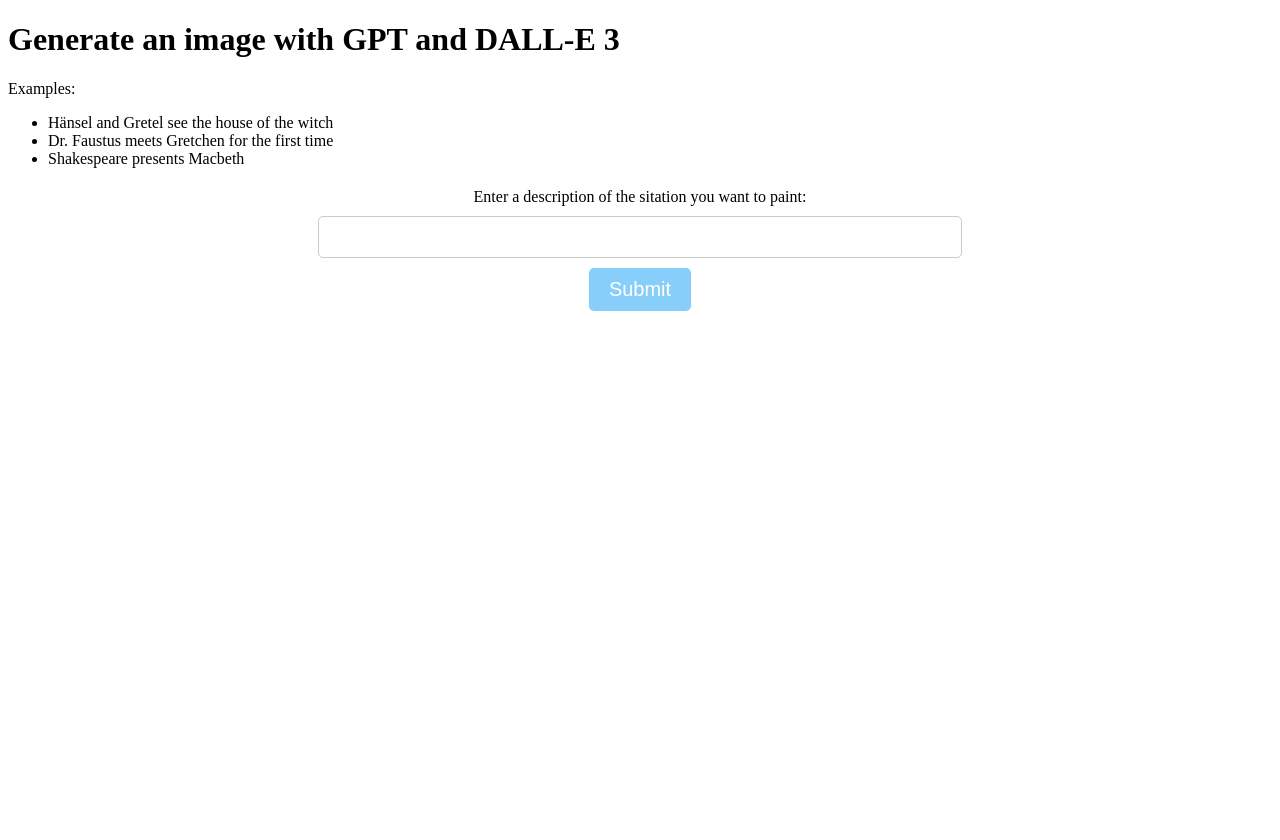
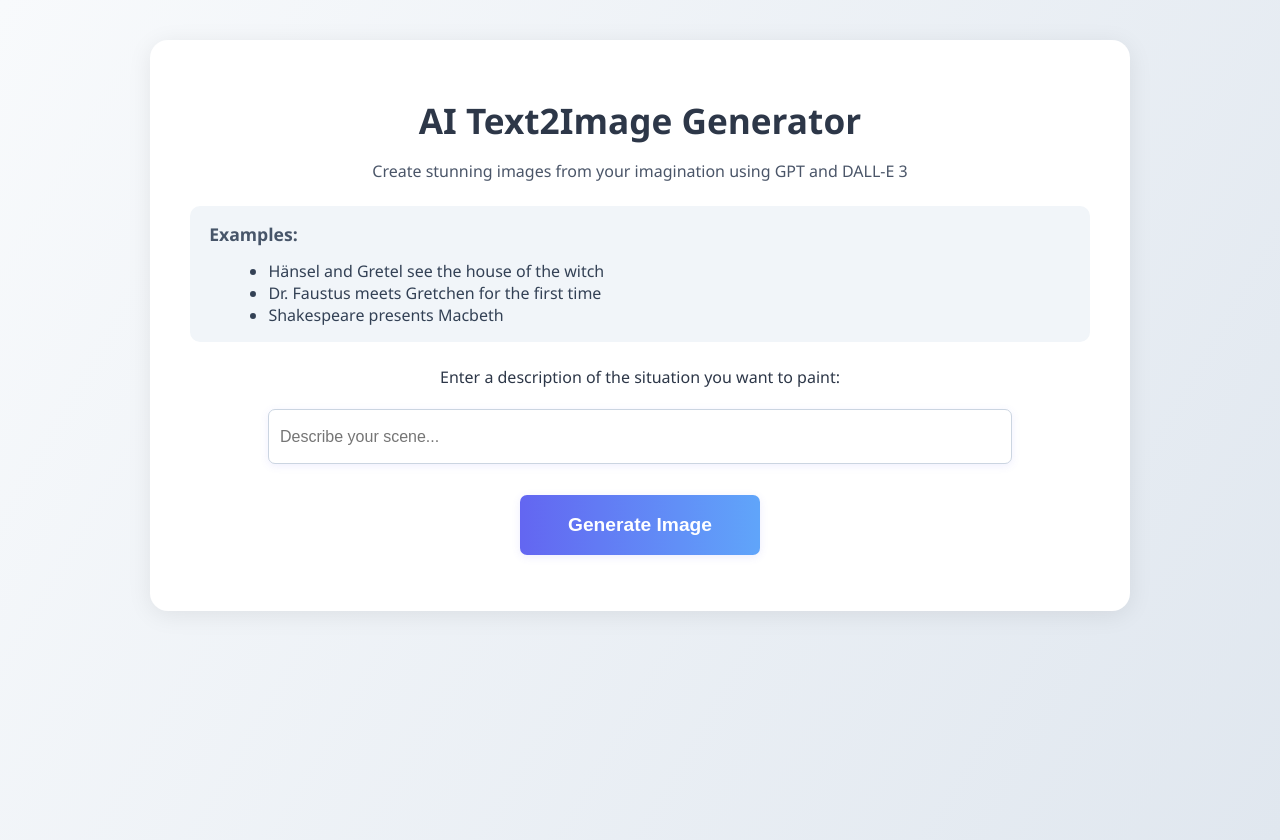
Before and after one commit to jdinkla/ai-text2image, a Flask app: page / in a window 1280 px wide. Before the commit the page ends 311 px from the top, so only its background shows below. Run offline with Flask 3, Linux system fonts and the light colour scheme.

Commit message:
update to uv, just, improve visuals

```diff
--- a/app.py
+++ b/app.py
@@ -1,22 +1,30 @@
 from flask import Flask, render_template, request
 from langchain.prompts import PromptTemplate
 from openai import Image
-from langchain.chat_models import ChatOpenAI
-from langchain.schema import StrOutputParser
 from openai import OpenAI
+from langchain_openai import ChatOpenAI
+from langchain_core.output_parsers import StrOutputParser
 
 import logging
 
 logging.basicConfig(level=logging.DEBUG, format='%(asctime)s - %(name)s - %(levelname)s - %(message)s')
 
+config = {
+    "model": "dall-e-3",
+    "quality": "standard"
+}
+
+# config = {
+#     "model": "gpt-image-1",
+#     "quality": "medium"
+# }
+
 app = Flask(__name__, static_folder='static')
 
 template = """
-You describe an image for a text2image AI.
-It is important to describe the contents with keywords that can be recognised by the AI.
-Use adjectives to describe details.
-Limit your answer to at most 75 words.
-Do not use the following words: [knob].
+You are an expert in generating image descriptions for text-to-image AI models.
+
+You describe an image for a text2image AI. Limit your answer to at most 75 words.
 
 Question: {question}
 """
@@ -33,10 +41,10 @@ def generateDescription(question):
 def generateImage(description):
     logging.debug("description: " + description)
     response = client.images.generate(
-        model="dall-e-3",
+        model=config["model"],
         prompt=description,
         size="1024x1024",
-        quality="standard",
+        quality=config["quality"],
         n=1,
     )
     logging.debug(response)
--- a/static/style.css
+++ b/static/style.css
@@ -1,3 +1,11 @@
+body {
+    background: linear-gradient(120deg, #f8fafc 0%, #e0e7ef 100%);
+    font-family: 'Segoe UI', 'Roboto', Arial, sans-serif;
+    margin: 0;
+    padding: 0;
+    min-height: 100vh;
+}
+
 form {
     display: flex;
     flex-direction: column;
@@ -36,13 +44,14 @@ img {
 }
 
 .loader {
-    border: 16px solid #f3f3f3;
-    border-top: 16px solid #3498db;
+    border: 6px solid #e5e7eb;
+    border-top: 6px solid #6366f1;
     border-radius: 50%;
-    width: 80px;
-    height: 80px;
-    animation: spin 2s linear infinite;
-    margin: 20px auto;
+    width: 48px;
+    height: 48px;
+    animation: spin 1s linear infinite;
+    margin: 2em auto 0 auto;
+    display: block;
 }
 
 @keyframes spin {
@@ -59,3 +68,137 @@ img {
     text-align: center;
     margin: 20px auto;
 }
+
+.container {
+    max-width: 900px;
+    margin: 40px auto;
+    background: #fff;
+    border-radius: 18px;
+    box-shadow: 0 4px 24px rgba(0, 0, 0, 0.08);
+    padding: 32px 40px 32px 40px;
+}
+
+.title {
+    text-align: center;
+    font-size: 2.2rem;
+    margin-bottom: 0.2em;
+    color: #2d3748;
+}
+
+.subtitle {
+    text-align: center;
+    color: #4a5568;
+    margin-bottom: 1.5em;
+}
+
+.examples {
+    background: #f1f5f9;
+    border-radius: 10px;
+    padding: 1em 1.2em;
+    margin-bottom: 1.5em;
+}
+
+.examples h2 {
+    margin-top: 0;
+    font-size: 1.1em;
+    color: #475569;
+}
+
+.examples ul {
+    margin: 0.5em 0 0 1.2em;
+    color: #334155;
+}
+
+.input-form {
+    display: flex;
+    flex-direction: column;
+    gap: 0.7em;
+    margin-bottom: 1.5em;
+}
+
+.input-form label {
+    font-weight: 500;
+    color: #2d3748;
+}
+
+.input-form input[type="text"] {
+    padding: 0.7em;
+    border: 1px solid #cbd5e1;
+    border-radius: 7px;
+    font-size: 1em;
+    outline: none;
+    transition: border 0.2s;
+    width: 80%;
+    align-self: center;
+    box-shadow: 0 2px 8px rgba(99, 102, 241, 0.10);
+}
+
+.input-form input[type="text"]:focus {
+    border: 1.5px solid #6366f1;
+    box-shadow: 0 4px 16px rgba(99, 102, 241, 0.18);
+}
+
+.input-form button {
+    background: linear-gradient(90deg, #6366f1 0%, #60a5fa 100%);
+    color: #fff;
+    border: none;
+    border-radius: 7px;
+    padding: 1em 2.5em; /* Increased padding for a larger button */
+    font-size: 1.2em;
+    font-weight: 600;
+    cursor: pointer;
+    transition: background 0.2s;
+    margin-top: 0.5em;
+    box-shadow: 0 2px 8px rgba(99, 102, 241, 0.12);
+}
+
+.input-form button:hover {
+    background: linear-gradient(90deg, #4f46e5 0%, #2563eb 100%);
+}
+
+.input-form button:active {
+    box-shadow: 0 1px 4px rgba(99, 102, 241, 0.18);
+}
+
+.result-block {
+    background: #f8fafc;
+    border-left: 4px solid #6366f1;
+    border-radius: 7px;
+    padding: 0.7em 1em;
+    margin-bottom: 1em;
+    color: #334155;
+}
+
+.image-block {
+    text-align: center;
+    margin-top: 1.5em;
+}
+
+.image-block img {
+    max-width: 100%;
+    border-radius: 12px;
+    box-shadow: 0 2px 12px rgba(99, 102, 241, 0.08);
+}
+
+@media (max-width: 1000px) {
+    .container {
+        max-width: 98vw;
+        padding: 18px 4vw;
+    }
+
+    .input-form input[type="text"] {
+        width: 98%;
+    }
+}
+
+@media (max-width: 600px) {
+    .container {
+        max-width: 100vw;
+        padding: 8px 2vw;
+    }
+
+    .input-form input[type="text"] {
+        width: 100%;
+        font-size: 1em;
+    }
+}
--- a/templates/index.html
+++ b/templates/index.html
@@ -1,47 +1,54 @@
 <!DOCTYPE html>
-<html>
+<html lang="en">
 
 <head>
-    <title>Generate an image with GPT and DALL-E 3</title>
+    <meta charset="UTF-8">
+    <meta name="viewport" content="width=device-width, initial-scale=1.0">
+    <title>Generate an image with OpenAI ChatGPT and DALL-E 3</title>
     <link rel="stylesheet" href="{{ url_for('static', filename='style.css') }}">
 </head>
 
 <body>
-    <h1>Generate an image with GPT and DALL-E 3</h1>
-    <p>
-        Examples:
-    </p>
+    <div class="container">
+        <h1 class="title">AI Text2Image Generator</h1>
+        <p class="subtitle">Create stunning images from your imagination using GPT and DALL-E 3</p>
+        <div class="examples">
+            <h2>Examples:</h2>
             <ul>
                 <li>Hänsel and Gretel see the house of the witch</li>
                 <li>Dr. Faustus meets Gretchen for the first time</li>
                 <li>Shakespeare presents Macbeth</li>
             </ul>
-    <form method="post">
-        <label for="text">Enter a description of the sitation you want to paint:</label>
-        <input type="text" id="text" name="text">
-        <input type="submit" value="Submit" onclick="showLoader();">
+        </div>
+        <form method="post" class="input-form">
+            <label for="text">Enter a description of the situation you want to paint:</label>
+            <input type="text" id="text" name="text" placeholder="Describe your scene..." required>
+            <button type="submit" onclick="showLoader();">Generate Image</button>
         </form>
         {% if text %}
-    <p>
-        input: {{ text }}
-    </p>
+        <div class="result-block">
+            <p><strong>Input:</strong> {{ text }}</p>
+        </div>
         {% endif %}
         {% if description %}
-    <p>
-        description: {{ description }}
-    </p>
+        <div class="result-block">
+            <p><strong>Description:</strong> {{ description }}</p>
+        </div>
         {% endif %}
         <div class="loader" style="display: none;" id="loader"></div>
         {% if image_url %}
-        <div class="image" style="display: block;" id="image">
-            <img src="{{ image_url }}" alt="Image">
+            <div class="image-block" style="display: block;" id="image">
+                <img src="{{ image_url }}" alt="Generated Image">
             </div>
         {% endif %}
+    </div>
     <script>
         function showLoader() {
             document.getElementById("loader").style.display = "block";
-            document.getElementById("image").style.display = "none";
+            var img = document.getElementById("image");
+            if (img) img.style.display = "none";
         }
     </script>
 </body>
+
 </html>
```
Also changed, not shown: pyproject.toml (added, +18 -0 lines), README.md, 5 other files. Lines whose indentation alone changed are shown as unchanged.
